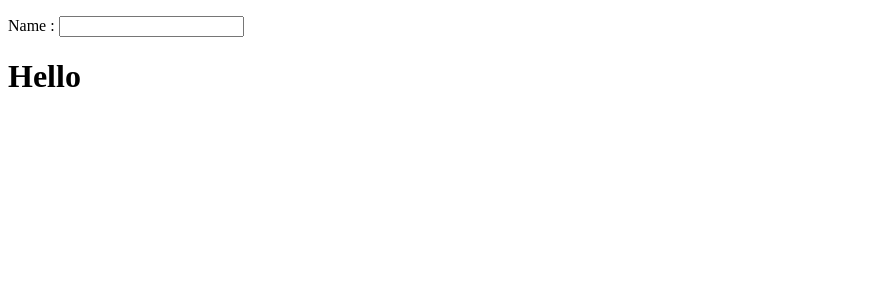
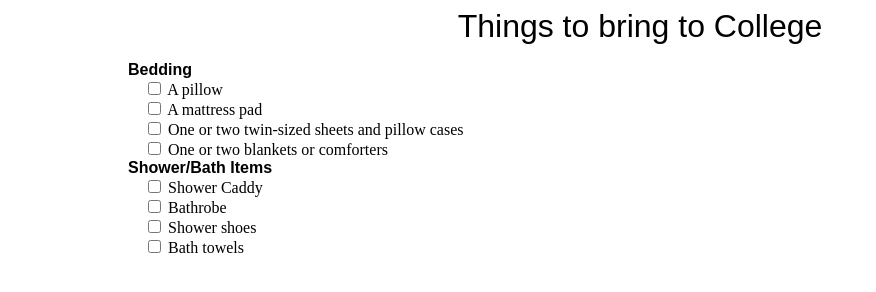
Before and after one commit to scottfli03/TodoList, a website: page index.html in a window 1280 px wide. Shown: the whole page, without its empty margins (0-876 px from the left). Drawn offline with nearby package versions, Linux system fonts and the light colour scheme.

Commit message:
List template created

```diff
--- a/index.html
+++ b/index.html
@@ -1,12 +1,53 @@
 <!DOCTYPE html>
 <html lang="en-US">
-<script src="https://ajax.googleapis.com/ajax/libs/angularjs/1.6.4/angular.min.js"></script>
+<head>
+	<link rel="stylesheet" href="styles.css">
+	<script src="https://ajax.googleapis.com/ajax/libs/angularjs/1.6.4/angular.min.js"></script>
+</head>
 <body>
 
-<div ng-app="">
-  <p>Name : <input type="text" ng-model="name"></p>
-  <h1>Hello {{name}}</h1>
-</div>
-
+<div id="not_h1">Things to bring to College</div>
+<ul id="list">
+	<li><label id="list_title">Bedding</label>
+		<ul class="sub_list">
+			<li>
+				<input type="checkbox" id="sub1_1">
+				<label>A pillow</label>
+			</li>
+			<li>
+				<input type="checkbox" id="sub1_2">
+				<label>A mattress pad</label>
+			</li>
+			<li>
+				<input type="checkbox" id="sub1_3">
+				<label>One or two twin-sized sheets and pillow cases</label>
+			</li>
+			<li>
+				<input type="checkbox" id="sub1_1">
+				<label>One or two blankets or comforters</label>
+			</li>
+		</ul>
+	</li>
+	<li><label id="list_title">Shower/Bath Items</label>
+		<ul class="sub_list">
+			<li>
+				<input type="checkbox" id="sub2_1">
+				<label>Shower Caddy</label>
+			</li>
+			<li>
+				<input type="checkbox" id="sub2_2">
+				<label>Bathrobe</label>
+			</li>
+			<li>
+				<input type="checkbox" id="sub2_3">
+				<label>Shower shoes</label>
+			</li>
+			<li>
+				<input type="checkbox" id="sub2_4">
+				<label>Bath towels</label>
+			</li>
+		</ul>
+	</li>
+</ul>
 </body>
 </html>
```
